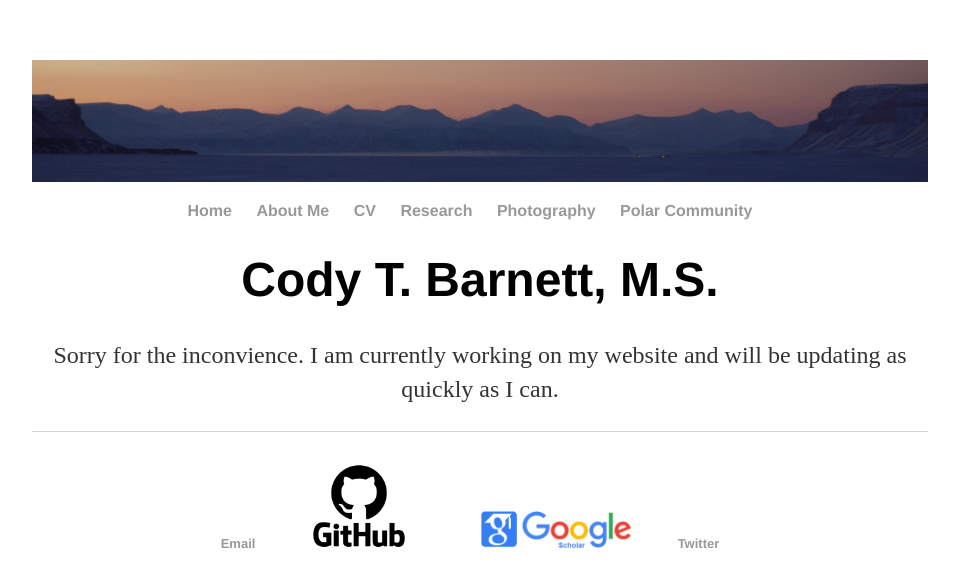
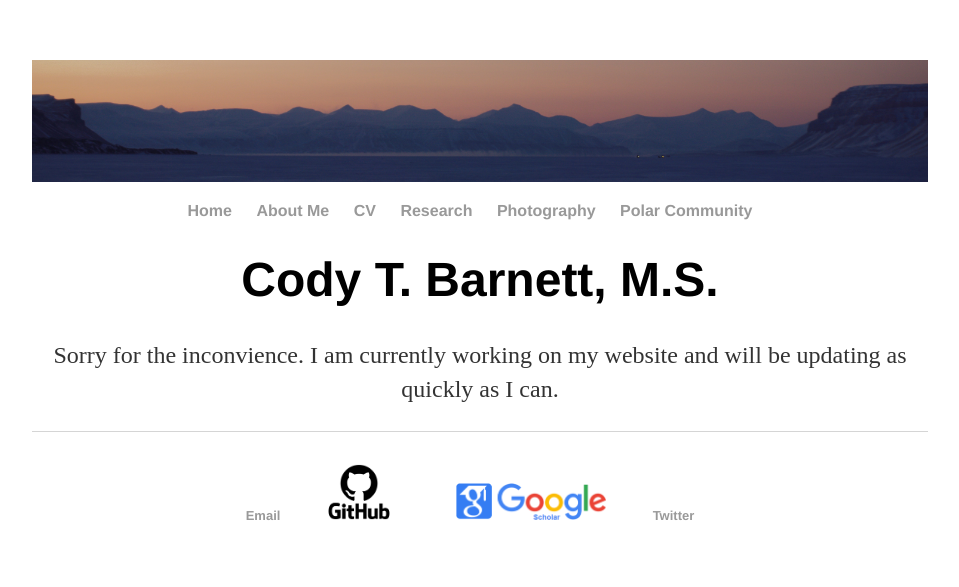
Before and after one commit to Cbarnett207/CBarnett207.github.io, a Jekyll site: the page built from index.html, in a window 1280 px wide. Shown: the top 587 px of the page, without its empty margins (160-1119 px from the left). Built offline with Jekyll 4.4.1, drawn with Linux system fonts in a browser that asks for light colours.

Commit message:
Update default.html

```diff
--- a/_layouts/default.html
+++ b/_layouts/default.html
@@ -26,9 +26,9 @@
 			<footer>
 	    		<ul>
 	        		<div align="center"><li><a href="mailto:codybarnett@ku.edu"><font size="2cm">Email</font></a></li>
-					<li><a href="https://github.com/Cbarnett207"><img src="/images/GitHub_logo.png" width="150pt" alt="GitHub logo"/>&nbsp;&nbsp;</a></li>
+					<li><a href="https://github.com/Cbarnett207"><img src="/images/GitHub_logo.png" width="100pt" alt="GitHub logo"/>&nbsp;&nbsp;</a></li>
 					<li><a href="https://scholar.google.com/citations?hl=en&view_op=list_works&gmla=AJsN-F4UgN5ueqeUOfjsqjmC7_p0A4dthMC9-y24TSlu-DjdC71s1ohvj_F66HKdx54Srv8PvgNy4anPrpieR786HQYsx5WQDQ&user=_cGjc70AAAAJ"><img src="/images/Google_Scholar_Logo.png" width="150pt" alt="GitHub logo"/>&nbsp;&nbsp;</a></li>
-					<li><a href="https://twitter.com/CodyTBarnett"><font size="2cm">Twitter</font></a></li>
+					<li><a href="https://twitter.com/CodyTBarnett"><font size="2cm">Twitter</font></a></li></div>
 
 
 
```
